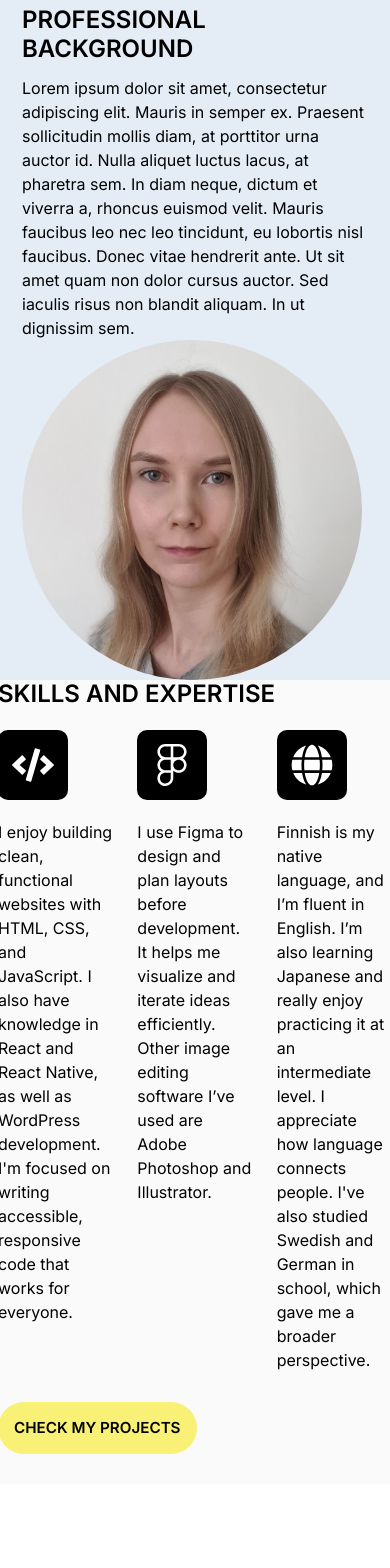
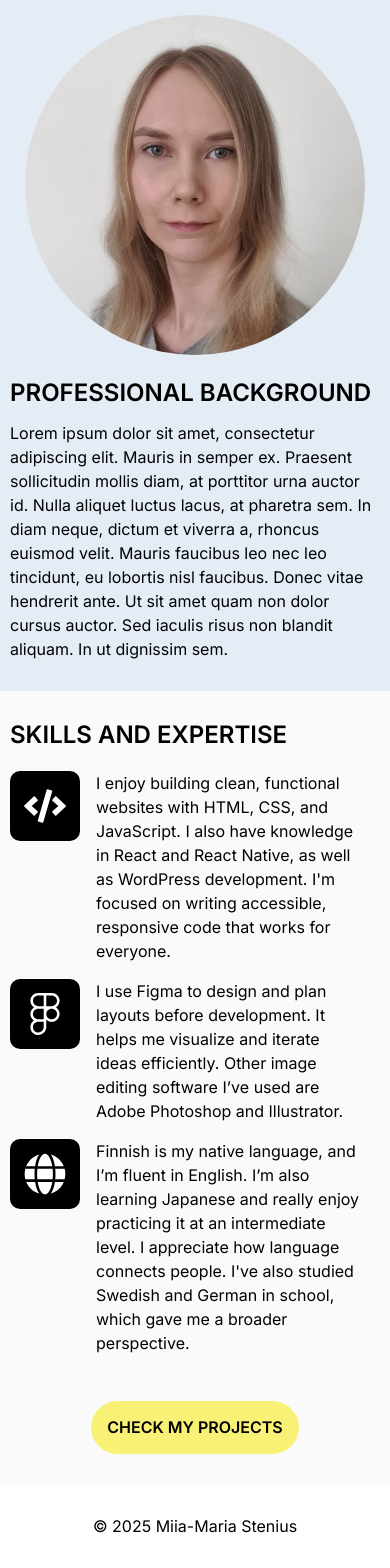
Before and after one commit to miia-mariastenius/portfolio, a React (Vite) app: page / in a window 390 px wide. Shown: the part 175-1743 px from the top of the page. Before the commit the page ends 1659 px from the top, so only its background shows below. Built offline with nearby package versions, Linux system fonts and the light colour scheme.

Commit message:
Improved home responsiveness on smaller screens: general padding, img position on small screen, skills on top of each other. Added footer

```diff
--- a/src/App.jsx
+++ b/src/App.jsx
@@ -1,7 +1,7 @@
 import './css/App.css';
 import { Routes, Route } from 'react-router-dom';
 import Navibar from './components/Navibar';
-import Home from './pages/home';
+import Home from './pages/Home';
 import Projects from './pages/Projects';
 import Contact from './pages/Contact';
 import AccessibilityStatement from './pages/AccessibilityStatement';
@@ -22,6 +22,9 @@ function App() {
           <Route path="/accessibility-stetament" element={<AccessibilityStatement />} />
         </Routes>
       </main>
+      <footer className="footer">
+        <p>© 2025 Miia-Maria Stenius</p>
+      </footer>
     </>
   )
 }
--- a/src/css/App.css
+++ b/src/css/App.css
@@ -35,8 +35,15 @@ html {
   background-color: #E4EDF6;
 }
 
+footer {
+  background-color: #ffffff;
+  padding: 30px 0;
+  text-align: center;
+}
+
 h1 {
-  padding-bottom: 50px;
+  padding-bottom: 10px;
+  font-size: 36px !important;
   font-weight: 600 !important;
 }
 
@@ -50,33 +57,33 @@ html {
   margin-bottom: 0px !important;
 }
 
- .btn{
+.btn {
   background-color: #F8F176 !important;
   color: #000000 !important;
   border-radius: 30px !important;
   border: none !important;
   padding: 0.9rem 1rem !important;
-  margin: 30px 0px !important;
-  font-size: 0.95rem !important;
+  margin-top: 30px !important;
+  font-size: 1rem !important;
   font-weight: 600 !important;
 }
 
- .portrait-img{
+.portrait-img {
   /* width: 100%; */
   height: auto;
   max-width: 340px;
   border-radius: 200px;
 }
 
- .secondary-container{
+.secondary-container {
   background-color: #FAFAFA;
 }
 
- section{
+/* section {
   padding: 0px !important;
- }
+} */
 
- .skill-container{
+.skill-container {
   background-color: #000000;
   width: 70px;
   height: 70px;
@@ -85,15 +92,25 @@ html {
   margin-bottom: 20px;
 }
 
- .skill{
+.skill {
   justify-content: center;
   align-items: center;
 }
 
 
+@media only screen and (max-width: 374px) {
+  .portrait-img {
+    width: 100%;
+    max-width: 100%;
+  }
+}
+
+
+
 @media only screen and (max-width: 600px) {
-  .contents{
+  .contents {
     margin: 0px 10px !important;
+    padding: 30px 0px;
   }
 
   .nav-pills .nav-link {
@@ -102,32 +119,45 @@ html {
 }
 
 @media only screen and (min-width: 600px) {
-  .contents{
+  .contents {
     margin: 0px 20px !important;
+    padding-top: 30px !important;
+    padding-bottom: 30px !important;
+  }
+
+  h1 {
+    padding-bottom: 20px;
   }
 }
 
 
 @media only screen and (min-width: 768px) {
-  .contents{
+  .contents {
     margin: 0px 50px !important;
+    padding: 30px 0px;
   }
 }
 
 
 @media only screen and (min-width: 992px) {
-  .contents{
+  .contents {
     margin: 0px 100px !important;
+    padding: 70px 0px;
   }
 }
 
-@media only screen and (min-width: 600px) and (max-width: 991px) {
-
-}
+@media only screen and (min-width: 600px) and (max-width: 991px) {}
 
 
 @media only screen and (min-width: 1200px) {
-  .contents{
+  .contents {
+    margin: 0px 150px !important;
+    padding: 70px 0px;
+  }
+}
+
+@media only screen and (min-width: 1400px) {
+  .contents {
     margin: 0px 230px !important;
     padding: 70px 0px;
   }
--- a/src/pages/Home.jsx
+++ b/src/pages/Home.jsx
@@ -1,4 +1,4 @@
-import {Link} from "react-router-dom";
+import { Link } from "react-router-dom";
 import portrait from "../images/20230920_105540.jpg"
 import { FaCode, FaFigma, FaGlobe } from 'react-icons/fa';
 
@@ -6,47 +6,85 @@ function Home() {
   return (
     <>
       <div className="header-container">
-        <div className="contents row">
-          <div className="col-xxl-8">
+        <div className="contents">
+          <div className="row align-items-start">
+
+            <div className="col-12 col-lg-7 col-xl-8 order-1 order-lg-1">
               <h1>MIIA-MARIA STENIUS PORTFOLIO</h1>
-            <section>
+
+              <div className="d-block d-lg-none text-center mb-4 mb-lg-0">
+                <img src={portrait} alt="Portrait of Miia-Maria Stenius" className="portrait-img" />
+              </div>
+
+              <section className="mt-0">
                 <h2>PROFESSIONAL BACKGROUND</h2>
                 <p>Lorem ipsum dolor sit amet, consectetur adipiscing elit. Mauris in semper ex. Praesent sollicitudin mollis diam, at porttitor urna auctor id. Nulla aliquet luctus lacus, at pharetra sem. In diam neque, dictum et viverra a, rhoncus euismod velit. Mauris faucibus leo nec leo tincidunt, eu lobortis nisl faucibus. Donec vitae hendrerit ante. Ut sit amet quam non dolor cursus auctor. Sed iaculis risus non blandit aliquam. In ut dignissim sem.</p>
               </section>
             </div>
-          <div className="col col-lg-4">
+
+            <div className="col-12 col-lg-4 order-2 order-lg-2 d-none d-lg-flex justify-content-center justify-content-lg-start align-self-start">
               <img src={portrait} alt="Portrait of Miia-Maria Stenius" className="portrait-img" />
             </div>
           </div>
         </div>
+      </div>
+
       <div className="secondary-container">
         <div className="contents">
           <div className=" row">
             <section>
               <h2>SKILLS AND EXPERTISE</h2>
               <div className="skills-grid row pt-2">
-                <div className="skill col">
+                <div className="skill col-md">
+                  <div className="d-flex flex-row flex-md-column ">
+                    <div>
                       <h3 aria-label="Development" className="skill-container">
                         <FaCode size={42} color="white" aria-hidden="true" />
                       </h3>
-                  <p>I enjoy building clean, functional websites with HTML, CSS, and JavaScript. I also have knowledge in React and React Native, as well as WordPress development. I'm focused on writing accessible, responsive code that works for everyone.</p>
                     </div>
-                <div className="skill col">
+                    <div>
+                      <p className="mb-3 m-md-0 px-3 px-md-0 ">
+                        I enjoy building clean, functional websites with HTML, CSS, and JavaScript. I also have knowledge in React and React Native, as well as WordPress development. I'm focused on writing accessible, responsive code that works for everyone.
+                      </p>
+                    </div>
+                  </div>
+                </div>
+
+                <div className="skill col-md">
+                  <div className="d-flex flex-row flex-md-column ">
+                    <div>
                       <h3 aria-label="Design" className="skill-container">
                         <FaFigma size={42} color="white" aria-hidden="true" />
                       </h3>
-                  <p>I use Figma to design and plan layouts before development. It helps me visualize and iterate ideas efficiently. Other image editing software I’ve used are Adobe Photoshop and Illustrator.</p>
                     </div>
-                <div className="skill col">
+                    <div>
+                      <p className="mb-3 m-md-0 px-3 px-md-0">
+                        I use Figma to design and plan layouts before development. It helps me visualize and iterate ideas efficiently. Other image editing software I’ve used are Adobe Photoshop and Illustrator.
+                      </p>
+                    </div>
+                  </div>
+                </div>
+
+                <div className="skill col-md">
+                  <div className="d-flex flex-row flex-md-column">
+                    <div>
                       <h3 aria-label="Languages" className="skill-container">
                         <FaGlobe size={42} color="white" aria-hidden="true" />
                       </h3>
-                  <p>Finnish is my native language, and I’m fluent in English. I’m also learning Japanese and really enjoy practicing it at an intermediate level. I appreciate how language connects people. I've also studied Swedish and German in school, which gave me a broader perspective.</p>
+                    </div>
+                    <div>
+                      <p className="mb-3 m-md-0 px-3 px-md-0">
+                        Finnish is my native language, and I’m fluent in English. I’m also learning Japanese and really enjoy practicing it at an intermediate level. I appreciate how language connects people. I've also studied Swedish and German in school, which gave me a broader perspective.
+                      </p>
                     </div>
                   </div>
-              <Link to="/projects" className="btn">
+                </div>
+              </div>
+              <div className="text-center text-md-start">
+                <Link to="/projects" className="btn" aria-label="Projects">
                   CHECK MY PROJECTS
                 </Link>
+              </div>
             </section>
           </div>
         </div>
```
Lines whose indentation alone changed are shown as unchanged.
